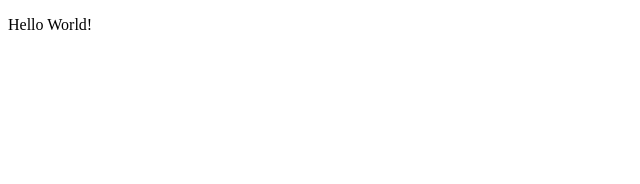
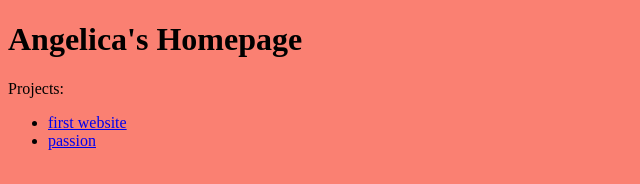
Before and after one commit to Angelica-AJ/homepage, a plain HTML site: page index.html in a window 1280 px wide. Shown: the whole page, without its empty margins (0-640 px from the left). Drawn offline with Linux system fonts and the light colour scheme.

Commit message:
add projects

```diff
--- /dev/null
+++ b/first-website/main.css
@@ -0,0 +1,27 @@
+body {
+    background-color:darkgrey;
+    font-size: 25px;
+}
+
+h1 {
+    font-size: 40px;
+}
+
+/* color refers to the text color, not the background */
+
+p {
+    color:cornflowerblue;
+    background-color:burlywood;
+    font-size: 30px;
+    border: 20px dashed;
+    padding: 50px;
+    text-align: center;
+}
+
+.special{
+    background-color: lightyellow;
+}
+
+img {
+   max-width: 100%;
+}
--- a/index.html
+++ b/index.html
@@ -2,10 +2,16 @@
 <html>
 <head>
     <title>Angelica's Home</title>
+    <link rel="stylesheet" href="main.css">
 </head>
 
 <body>
-    <p>Hello World!</p>
+    <h1>Angelica's Homepage</h1>
+    <p>Projects:</p>
+    <ul>
+        <li><a href="first-website/index.html">first website</a></li>
+        <li><a href="passion-project/index.html">passion</a></li>
+    </ul>
 </body>
 
 </html>
--- /dev/null
+++ b/main.css
@@ -0,0 +1,3 @@
+body {
+    background-color:salmon;
+}
```
Also changed, not shown: first-website/about.html (added, +14 -0 lines), first-website/index.html (added, +37 -0 lines), passion-project/index.html (added, +9 -0 lines), first-website/gumball.jpg (added), 1 other file.
